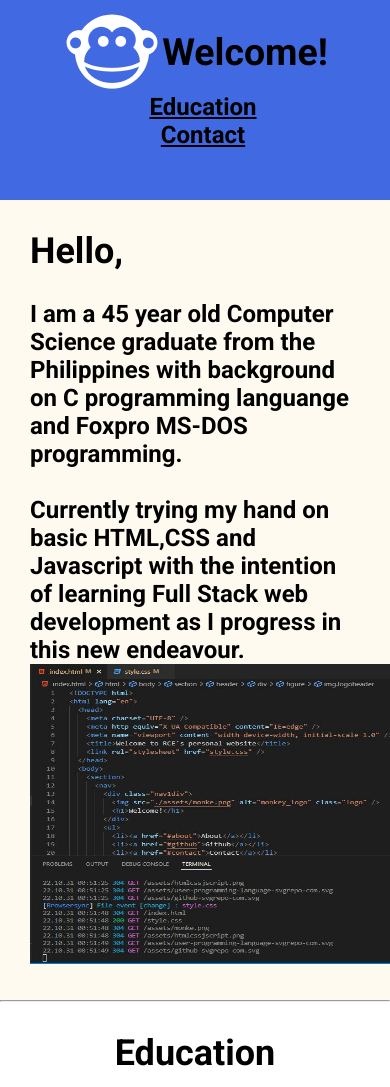
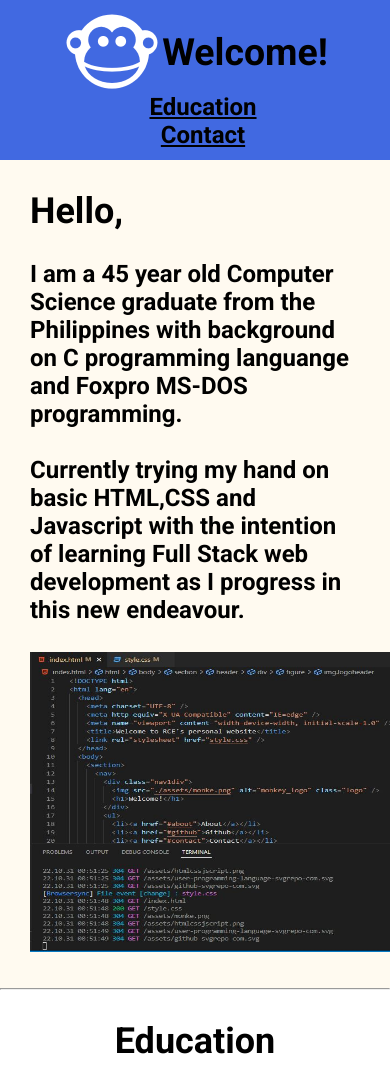
Before and after one commit to m4ndr4ke/rce.github.io, a website: page index.html in a window 390 px wide. Shown: the top 1087 px of the page. Drawn offline with Linux system fonts and the light colour scheme.

Commit message:
Second commit
Commit 2

```diff
--- a/index.html
+++ b/index.html
@@ -36,11 +36,12 @@
             intention of learning Full Stack web development as I progress in
             this new endeavour.
           </p>
+          <br />
         </div>
         <div>
-          <figure>
-            <img src="./assets/sorskowd.jpg" alt="code" class="logoheader" />
-          </figure>
+          <!-- <figure> -->
+          <img src="./assets/sorskowd.jpg" alt="code" class="logoheader" />
+          <!--</figure> -->
         </div>
       </header>
     </section>
--- a/style.css
+++ b/style.css
@@ -27,6 +27,13 @@ footer {
 h2 {
   text-align: center;
 }
+
+/*
+img {
+  max-width: 100%;
+  height: auto;
+}
+*/
 
 .nav1div {
   display: flex;
@@ -65,6 +72,9 @@ header {
   color: black;
   font-size: 24px;
   font-weight: bold;
+  max-width: 100%;
+  max-height: 100%;
+  object-fit: cover;
 }
 
 a {
@@ -115,7 +125,7 @@ button {
 
 @media (max-width: 720px) {
   nav {
-    height: 200px;
+    height: 160px;
     align-items: center;
     justify-content: center;
     padding: 10px 30px;
```
